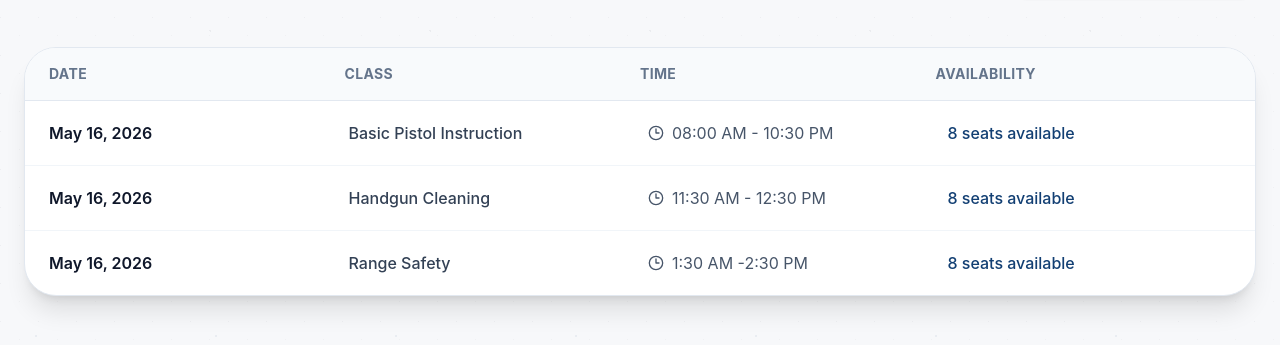
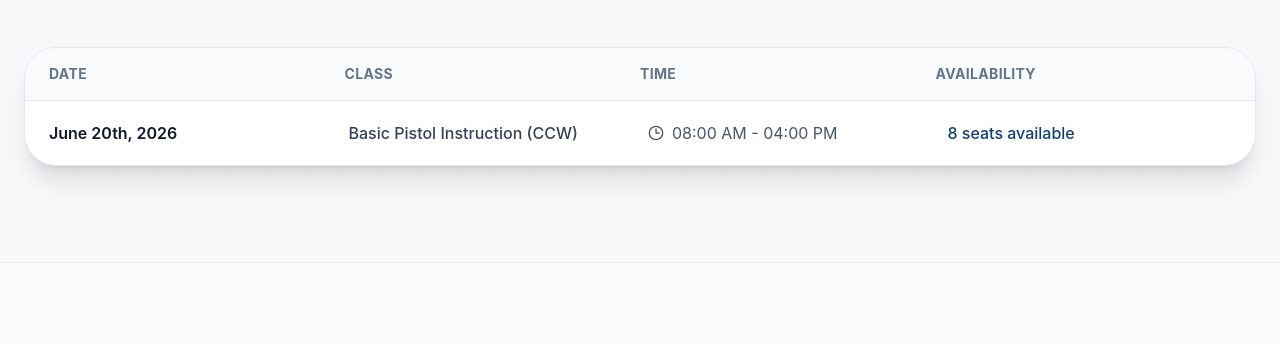
Before and after one commit to james3857-blip/guardian-defence-site, a React (Vite) app: page / in a window 1280 px wide. Shown: the part 2029-2374 px from the top of the page. Built offline with nearby package versions, Linux system fonts and the light colour scheme.

Commit message:
Update website

```diff
--- a/src/App.jsx
+++ b/src/App.jsx
@@ -47,9 +47,8 @@ const courses = [
 ]
 
 const schedule = [
-  { date: 'May 16, 2026', className: 'Basic Pistol Instruction', time: '08:00 AM - 10:30 PM', seats: '8 seats' },
-  { date: 'May 16, 2026', className: 'Handgun Cleaning', time: '11:30 AM - 12:30 PM', seats: '8 seats' },
-  { date: 'May 16, 2026', className: 'Range Safety', time: '1:30 AM -2:30 PM', seats: '8 seats' },
+  { date: 'June 20th, 2026', className: 'Basic Pistol Instruction (CCW)', time: '08:00 AM - 04:00 PM', seats: '8 seats' },
+
 ]
 
 const gallery = [
```
